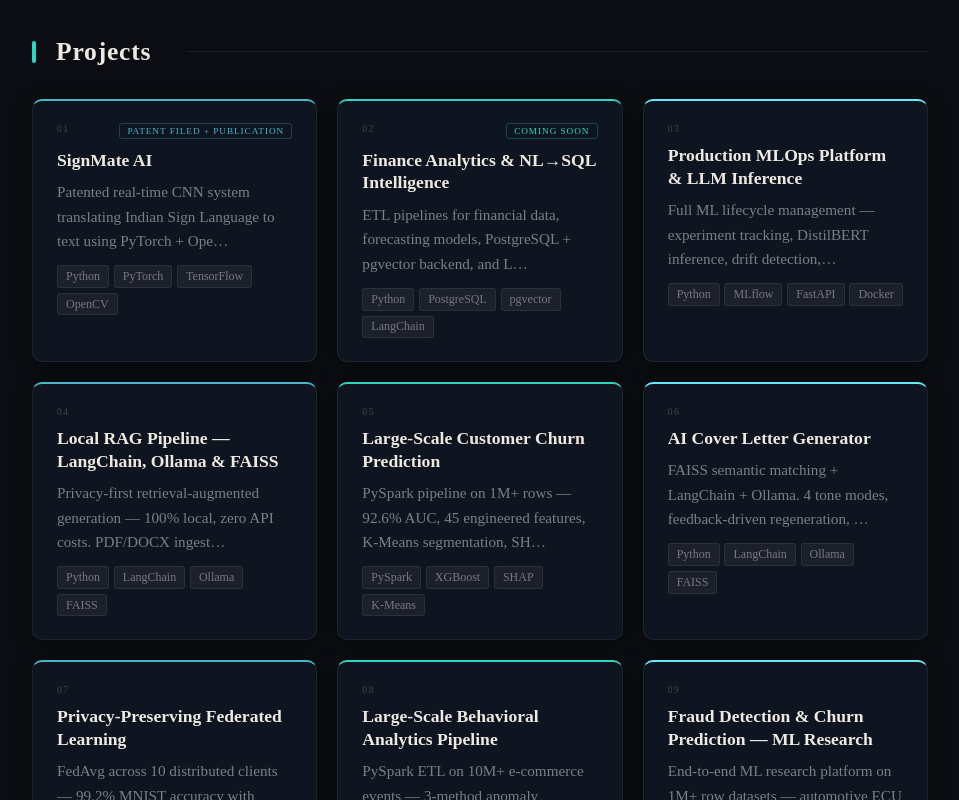
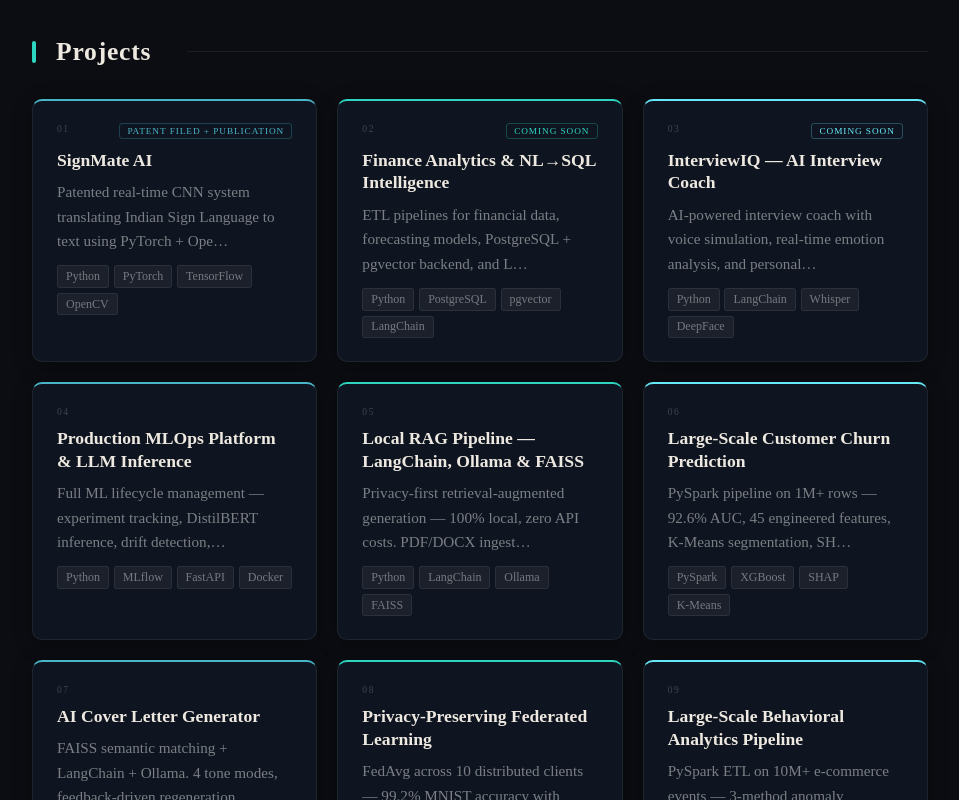
Before and after one commit to Manasavijr/portfolio, a React (Vite) app: page / in a window 1280 px wide. Shown: the part 3300-4100 px from the top of the page, without its empty margins (160-1119 px from the left). Built offline with nearby package versions, Linux system fonts and the light colour scheme; a web font is replaced by a local one.

Commit message:
add InterviewIQ project

```diff
--- a/src/ManasaPortfolio.jsx
+++ b/src/ManasaPortfolio.jsx
@@ -80,6 +80,13 @@ const data = {
       summary:"ETL pipelines for financial data, forecasting models, PostgreSQL + pgvector backend, and LangChain-powered plain-English SQL queries.",
       stack:["Python","PostgreSQL","pgvector","LangChain","SQL","Pandas","FastAPI"],
       impact:"Non-technical users query financial data in plain English · variance and forecasting models surface actionable insights.",
+    },
+     {
+      title:"InterviewIQ — AI Interview Coach",
+      badge:"Coming Soon",
+      summary:"AI-powered interview coach with voice simulation, real-time emotion analysis, and personalized learning paths. Multi-modal pipeline — voice, vision, and text.",
+      stack:["Python","LangChain","Whisper","DeepFace","FastAPI","Next.js","Ollama"],
+      impact:"Full mock interview simulation · emotion + confidence analysis · week-by-week learning roadmap generated by AI agent.",
     },
     {
       title:"Production MLOps Platform & LLM Inference",
```
